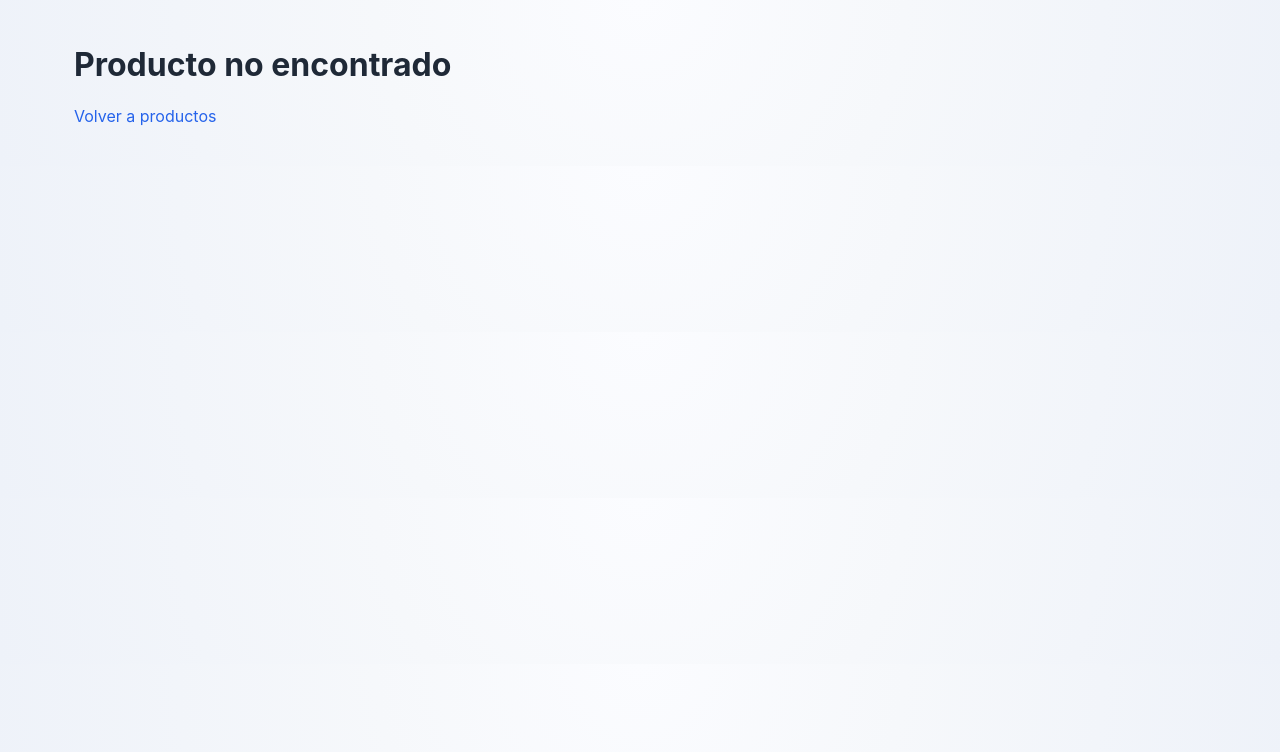
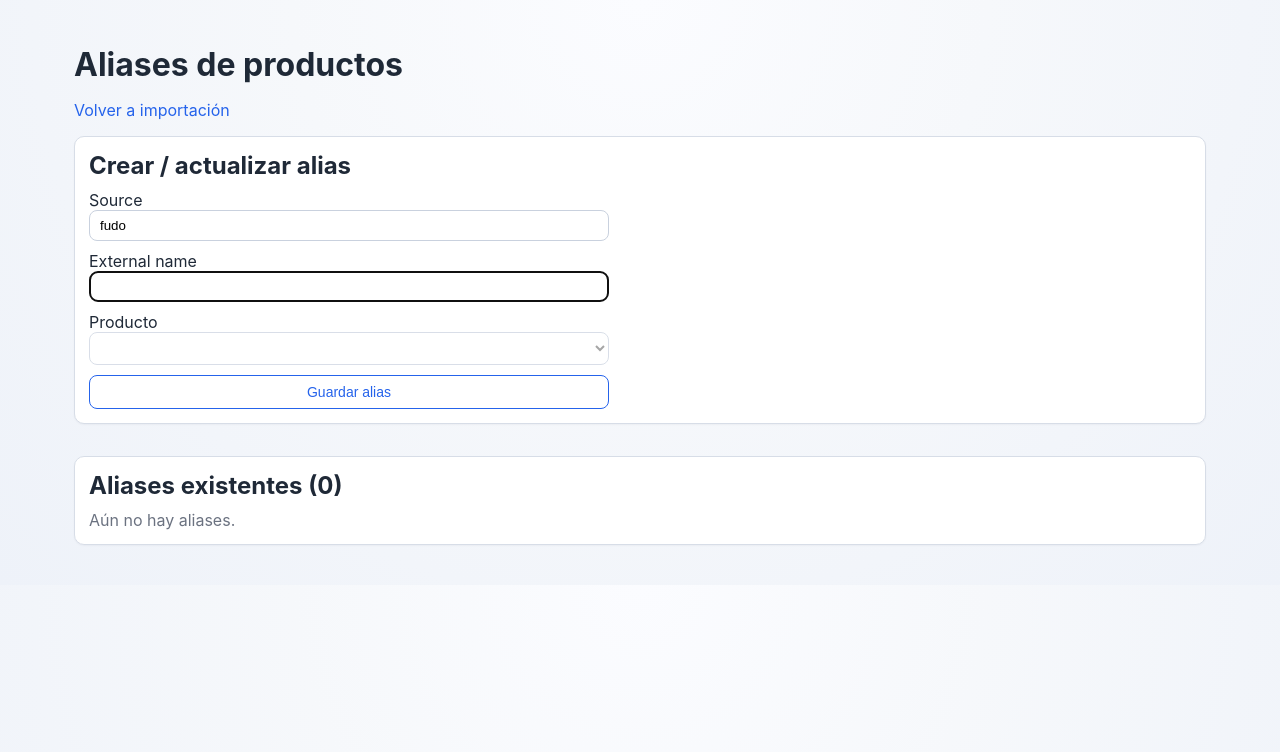
Before and after one commit to NicoChapiro/cafeteria-678-dashboard, a Next.js app: page /products/aliases in a window 1280 px wide. Shown: the top 752 px of the page. Built offline with nearby package versions, Linux system fonts and the light colour scheme.

Commit message:
Use shared store alias APIs in aliases page and add delete action

```diff
--- /dev/null
+++ b/app/products/aliases/page.tsx
@@ -0,0 +1,165 @@
+'use client';
+
+import Link from 'next/link';
+import { useEffect, useMemo, useState, type FormEvent } from 'react';
+
+import type { Product } from '@/src/domain/types';
+import {
+  deleteProductAlias,
+  listProductAliases,
+  listProducts,
+  type ProductAliasEntry,
+  upsertProductAlias,
+} from '@/src/storage/local/store';
+
+export default function ProductAliasesPage() {
+  const [products, setProducts] = useState<Product[]>([]);
+  const [aliases, setAliases] = useState<ProductAliasEntry[]>([]);
+  const [source, setSource] = useState('fudo');
+  const [externalName, setExternalName] = useState('');
+  const [productId, setProductId] = useState('');
+  const [message, setMessage] = useState<string | null>(null);
+
+  useEffect(() => {
+    const allProducts = listProducts();
+    setProducts(allProducts);
+    setAliases(listProductAliases());
+    if (allProducts.length > 0) {
+      setProductId(allProducts[0].id);
+    }
+  }, []);
+
+  useEffect(() => {
+    if (typeof window === 'undefined') {
+      return;
+    }
+
+    const params = new URLSearchParams(window.location.search);
+    const sourceFromQuery = params.get('source')?.trim();
+    const nameFromQuery = params.get('name')?.trim();
+
+    setSource(sourceFromQuery || 'fudo');
+    if (nameFromQuery) {
+      setExternalName(nameFromQuery);
+    }
+  }, []);
+
+  const productNameById = useMemo(() => {
+    return new Map(products.map((product) => [product.id, product.name]));
+  }, [products]);
+
+  function handleSaveAlias(event: FormEvent<HTMLFormElement>): void {
+    event.preventDefault();
+
+    const normalizedSource = source.trim();
+    const normalizedExternalName = externalName.trim();
+
+    if (!normalizedSource || !normalizedExternalName || !productId) {
+      setMessage('Completa source, externalName y producto.');
+      return;
+    }
+
+    upsertProductAlias({
+      source: normalizedSource,
+      externalName: normalizedExternalName,
+      productId,
+    });
+
+    setAliases(listProductAliases());
+    setMessage('Alias guardado.');
+  }
+
+
+
+  function handleDeleteAlias(source: string, aliasExternalName: string): void {
+    const deleted = deleteProductAlias(source, aliasExternalName);
+    if (!deleted) {
+      setMessage('No se pudo eliminar el alias.');
+      return;
+    }
+
+    setAliases(listProductAliases());
+    setMessage('Alias eliminado.');
+  }
+
+  return (
+    <main style={{ display: 'grid', gap: 16 }}>
+      <h1 style={{ marginBottom: 0 }}>Aliases de productos</h1>
+      <p style={{ margin: 0 }}>
+        <Link href="/sales/import">Volver a importación</Link>
+      </p>
+
+      <section className="card" style={{ display: 'grid', gap: 10 }}>
+        <h2 style={{ margin: 0 }}>Crear / actualizar alias</h2>
+        <form onSubmit={handleSaveAlias} style={{ display: 'grid', gap: 10, maxWidth: 520 }}>
+          <label>
+            Source
+            <br />
+            <input className="input" value={source} onChange={(event) => setSource(event.target.value)} />
+          </label>
+
+          <label>
+            External name
+            <br />
+            <input
+              className="input"
+              value={externalName}
+              onChange={(event) => setExternalName(event.target.value)}
+              autoFocus
+            />
+          </label>
+
+          <label>
+            Producto
+            <br />
+            <select
+              className="select"
+              value={productId}
+              onChange={(event) => setProductId(event.target.value)}
+              disabled={products.length === 0}
+            >
+              {products.map((product) => (
+                <option key={product.id} value={product.id}>
+                  {product.name}
+                </option>
+              ))}
+            </select>
+          </label>
+
+          <button className="btnSecondary" type="submit">
+            Guardar alias
+          </button>
+
+          {message ? <p style={{ margin: 0 }}>{message}</p> : null}
+        </form>
+      </section>
+
+      <section className="card" style={{ display: 'grid', gap: 10 }}>
+        <h2 style={{ margin: 0 }}>Aliases existentes ({aliases.length})</h2>
+        {aliases.length === 0 ? (
+          <p style={{ margin: 0 }} className="muted">
+            Aún no hay aliases.
+          </p>
+        ) : (
+          <ul style={{ margin: 0 }}>
+            {aliases.map((entry) => (
+              <li key={`${entry.source}-${entry.externalName}`} style={{ display: 'flex', gap: 8, alignItems: 'center' }}>
+                <span>
+                  [{entry.source}] {entry.externalName} → {productNameById.get(entry.productId) ?? entry.productId}
+                </span>
+                <button
+                  className="btnSecondary"
+                  type="button"
+                  onClick={() => handleDeleteAlias(entry.source, entry.externalName)}
+                  style={{ fontSize: 12, padding: '2px 8px' }}
+                >
+                  Eliminar
+                </button>
+              </li>
+            ))}
+          </ul>
+        )}
+      </section>
+    </main>
+  );
+}
--- a/src/storage/local/store.ts
+++ b/src/storage/local/store.ts
@@ -100,7 +100,7 @@ type SerializedLocalData = {
 const STORAGE_KEY = 'cafe678:data:v1';
 const PRODUCT_ALIASES_KEY = 'cafe678:product-aliases:v1';
 
-type ProductAliasEntry = {
+export type ProductAliasEntry = {
   source: string;
   externalName: string;
   productId: string;
@@ -167,6 +167,74 @@ function readProductAliases(): ProductAliasEntry[] {
   } catch {
     return [];
   }
+}
+
+
+function writeProductAliases(entries: ProductAliasEntry[]): void {
+  const storage = ensureBrowserStorage();
+  storage.setItem(PRODUCT_ALIASES_KEY, JSON.stringify(entries));
+}
+
+export function listProductAliases(): ProductAliasEntry[] {
+  return readProductAliases();
+}
+
+export function upsertProductAlias(entry: ProductAliasEntry): void {
+  const normalizedSource = entry.source.trim();
+  const normalizedExternalName = entry.externalName.trim();
+  const normalizedProductId = entry.productId.trim();
+
+  if (!normalizedSource || !normalizedExternalName || !normalizedProductId) {
+    throw new Error('source, externalName y productId son obligatorios');
+  }
+
+  const aliases = readProductAliases();
+  const existingIndex = aliases.findIndex(
+    (candidate) =>
+      candidate.source.trim().toLocaleLowerCase('es-CL') ===
+        normalizedSource.toLocaleLowerCase('es-CL') &&
+      candidate.externalName.trim().toLocaleLowerCase('es-CL') ===
+        normalizedExternalName.toLocaleLowerCase('es-CL'),
+  );
+
+  const nextEntry: ProductAliasEntry = {
+    source: normalizedSource,
+    externalName: normalizedExternalName,
+    productId: normalizedProductId,
+  };
+
+  if (existingIndex >= 0) {
+    aliases[existingIndex] = nextEntry;
+  } else {
+    aliases.push(nextEntry);
+  }
+
+  writeProductAliases(aliases);
+}
+
+export function deleteProductAlias(source: string, externalName: string): boolean {
+  const normalizedSource = source.trim().toLocaleLowerCase('es-CL');
+  const normalizedExternalName = externalName.trim().toLocaleLowerCase('es-CL');
+
+  if (!normalizedSource || !normalizedExternalName) {
+    return false;
+  }
+
+  const aliases = readProductAliases();
+  const nextAliases = aliases.filter(
+    (entry) =>
+      !(
+        entry.source.trim().toLocaleLowerCase('es-CL') === normalizedSource &&
+        entry.externalName.trim().toLocaleLowerCase('es-CL') === normalizedExternalName
+      ),
+  );
+
+  if (nextAliases.length === aliases.length) {
+    return false;
+  }
+
+  writeProductAliases(nextAliases);
+  return true;
 }
 
 export function resolveProductIdByAlias(source: string, externalName: string): string | null {
```
Also changed, not shown: src/components/SalesImportFudo.tsx (+12 -1 lines).
